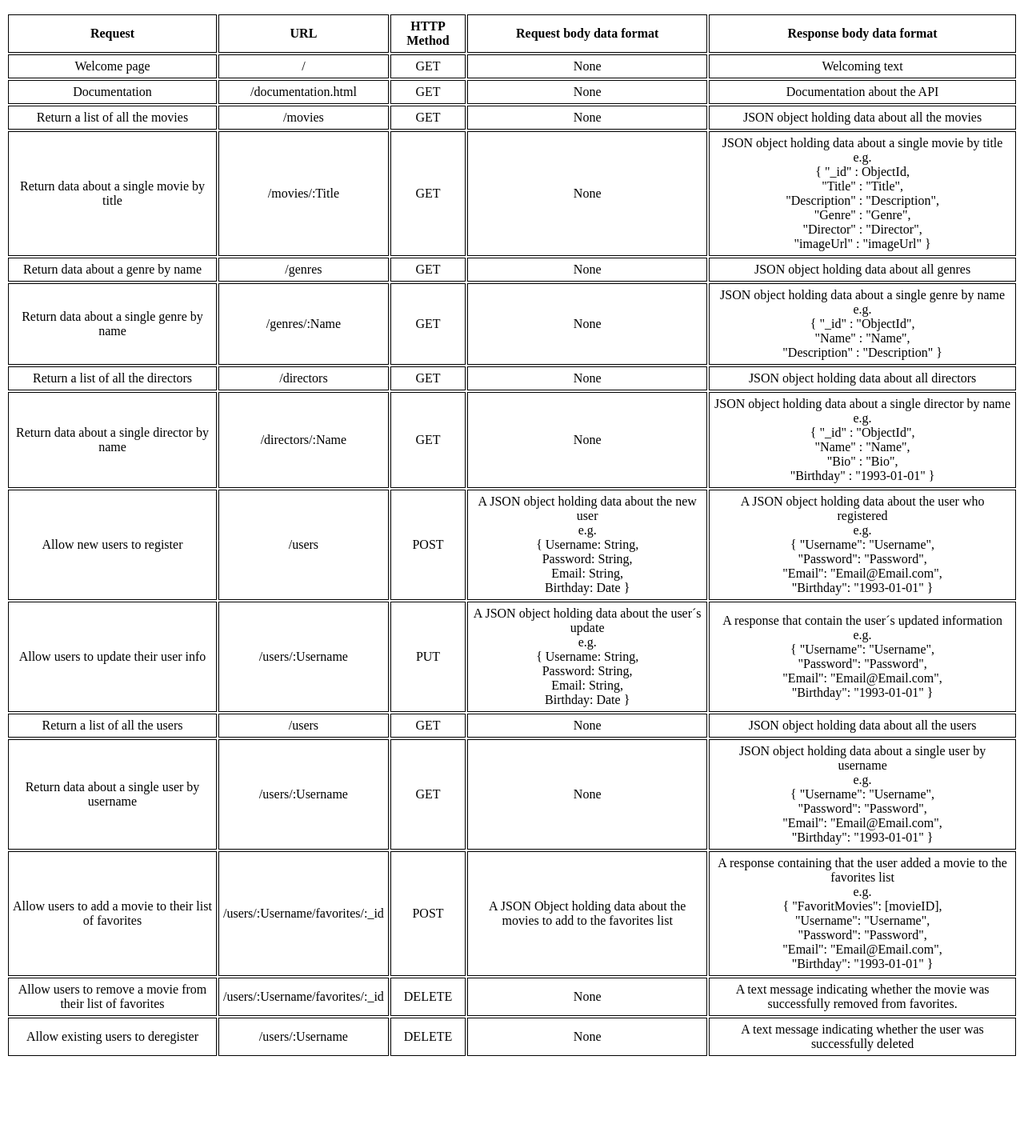
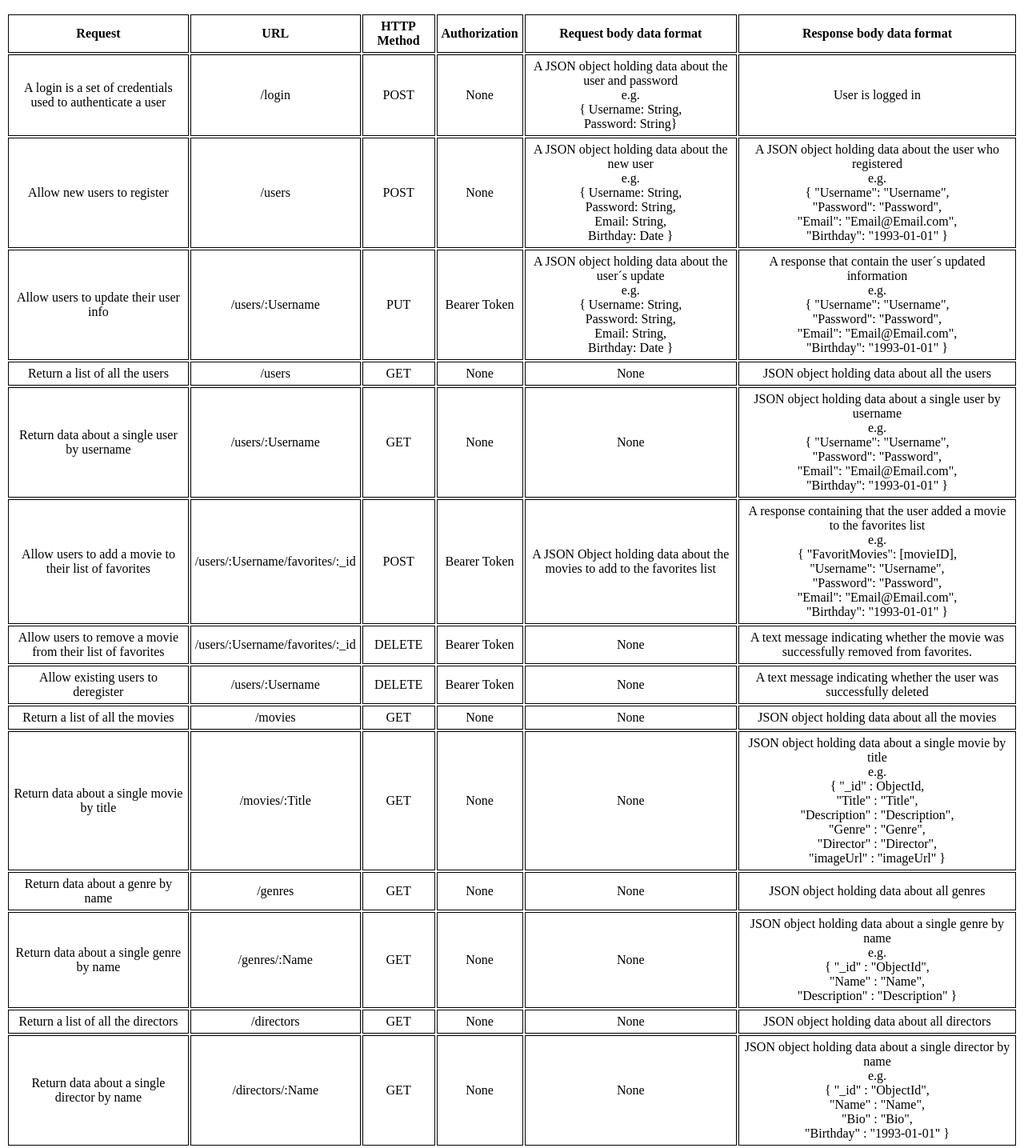
Before and after one commit to andrasbanki/myFlix, a website: page public/documentation.html in a window 1280 px wide. Shown: the part 180-1615 px from the top of the page at 80% size. Before the commit the page ends 1510 px from the top, so only its background shows below. Drawn offline with Linux system fonts and the light colour scheme.

Commit message:
Updated documentation.html

```diff
--- a/public/documentation.html
+++ b/public/documentation.html
@@ -24,85 +24,27 @@
           <th>Request</th>
           <th>URL</th>
           <th>HTTP Method</th>
+          <th>Authorization</th>
           <th>Request body data format</th>
           <th>Response body data format</th>
         </tr>
       </thead>
       <tbody>
         <tr>
-          <td>Welcome page</td>
-          <td>/</td>
-          <td>GET</td>
+          <td>A login is a set of credentials used to authenticate a user</td>
+          <td>/login</td>
+          <td>POST</td>
           <td>None</td>
-          <td>Welcoming text </td>
-        </tr>
-        <tr>
-          <td>Documentation</td>
-          <td>/documentation.html</td>
-          <td>GET</td>
-          <td>None</td>
-          <td>Documentation about the API</td>
-        </tr>
-        <tr>
-          <td>Return a list of all the movies</td>
-          <td>/movies</td>
-          <td>GET</td>
-          <td>None</td>
-          <td>JSON object holding data about all the movies</td>
-        </tr>
-        <tr>
-          <td>Return data about a single movie by title</td>
-          <td>/movies/:Title</td>
-          <td>GET</td>
-          <td>None</td>
-          <td>JSON object holding data about a single movie by title<br> e.g. <br>
-            { "_id" : ObjectId,<br>
-            "Title" : "Title",<br>
-            "Description" : "Description",<br>
-            "Genre" : "Genre",<br>
-            "Director" : "Director",<br>
-            "imageUrl" : "imageUrl" }
-          </td>
-        </tr>
-        <tr>
-          <td>Return data about a genre by name</td>
-          <td>/genres</td>
-          <td>GET</td>
-          <td>None</td>
-          <td>JSON object holding data about all genres</td>
-        </tr>
-        <tr>
-          <td>Return data about a single genre by name</td>
-          <td>/genres/:Name</td>
-          <td>GET</td>
-          <td>None</td>
-          <td>JSON object holding data about a single genre by name<br>e.g.<br>
-            { "_id" : "ObjectId",<br>
-            "Name" : "Name",<br>
-            "Description" : "Description" }</td>
-        </tr>
-        <tr>
-          <td>Return a list of all the directors</td>
-          <td>/directors</td>
-          <td>GET</td>
-          <td>None</td>
-          <td>JSON object holding data about all directors</td>
-        </tr>
-        <tr>
-          <td>Return data about a single director by name</td>
-          <td>/directors/:Name</td>
-          <td>GET</td>
-          <td>None</td>
-          <td>JSON object holding data about a single director by name<br>e.g.<br>
-            { "_id" : "ObjectId",<br>
-            "Name" : "Name",<br>
-            "Bio" : "Bio",<br>
-            "Birthday" : "1993-01-01" }</td>
+          <td>A JSON object holding data about the user and password<br>e.g.<br>
+            { Username: String,<br>
+              Password: String}</td>
+          <td>User is logged in</td>
         </tr>
         <tr>
           <td>Allow new users to register</td>
           <td>/users</td>
           <td>POST</td>
+          <td>None</td>
           <td>A JSON object holding data about the new user<br>e.g.<br>
             { Username: String,<br>
               Password: String,<br>
@@ -120,6 +62,7 @@
           <td>Allow users to update their user info</td>
           <td>/users/:Username</td>
           <td>PUT</td>
+          <td>Bearer Token</td>
           <td>A JSON object holding data about the user´s update<br>e.g.<br>
             { Username: String,<br>
               Password: String,<br>
@@ -138,12 +81,14 @@
           <td>/users</td>
           <td>GET</td>
           <td>None</td>
+          <td>None</td>
           <td>JSON object holding data about all the users</td>
         </tr>
         <tr>
           <td>Return data about a single user by username</td>
           <td>/users/:Username</td>
           <td>GET</td>
+          <td>None</td>
           <td>None</td>
           <td>JSON object holding data about a single user by username<br>e.g.<br>
             { "Username": "Username",<br>
@@ -156,6 +101,7 @@
           <td>Allow users to add a movie to their list of favorites</td>
           <td>/users/:Username/favorites/:_id</td>
           <td>POST</td>
+          <td>Bearer Token</td>
           <td>A JSON Object holding data about the movies to add to the favorites list</td>
           <td>A response containing that the user added a movie to the favorites list<br>e.g.<br>
             { "FavoritMovies": [movieID],<br>
@@ -169,6 +115,7 @@
           <td>Allow users to remove a movie from their list of favorites</td>
           <td>/users/:Username/favorites/:_id</td>
           <td>DELETE</td>
+          <td>Bearer Token</td>
           <td>None</td>
           <td>A text message indicating whether the movie was successfully removed from favorites.</td>
         </tr>
@@ -176,8 +123,71 @@
           <td>Allow existing users to deregister</td>
           <td>/users/:Username</td>
           <td>DELETE</td>
+          <td>Bearer Token</td>
           <td>None</td>
           <td>A text message indicating whether the user was successfully deleted</td>
+        </tr>
+        <tr>
+          <td>Return a list of all the movies</td>
+          <td>/movies</td>
+          <td>GET</td>
+          <td>None</td>
+          <td>None</td>
+          <td>JSON object holding data about all the movies</td>
+        </tr>
+        <tr>
+          <td>Return data about a single movie by title</td>
+          <td>/movies/:Title</td>
+          <td>GET</td>
+          <td>None</td>
+          <td>None</td>
+          <td>JSON object holding data about a single movie by title<br> e.g. <br>
+            { "_id" : ObjectId,<br>
+            "Title" : "Title",<br>
+            "Description" : "Description",<br>
+            "Genre" : "Genre",<br>
+            "Director" : "Director",<br>
+            "imageUrl" : "imageUrl" }
+          </td>
+        </tr>
+        <tr>
+          <td>Return data about a genre by name</td>
+          <td>/genres</td>
+          <td>GET</td>
+          <td>None</td>
+          <td>None</td>
+          <td>JSON object holding data about all genres</td>
+        </tr>
+        <tr>
+          <td>Return data about a single genre by name</td>
+          <td>/genres/:Name</td>
+          <td>GET</td>
+          <td>None</td>
+          <td>None</td>
+          <td>JSON object holding data about a single genre by name<br>e.g.<br>
+            { "_id" : "ObjectId",<br>
+            "Name" : "Name",<br>
+            "Description" : "Description" }</td>
+        </tr>
+        <tr>
+          <td>Return a list of all the directors</td>
+          <td>/directors</td>
+          <td>GET</td>
+          <td>None</td>
+          <td>None</td>
+          <td>JSON object holding data about all directors</td>
+        </tr>
+        <tr>
+          <td>Return data about a single director by name</td>
+          <td>/directors/:Name</td>
+          <td>GET</td>
+          <td>None</td>
+          <td>None</td>
+          <td>JSON object holding data about a single director by name<br>e.g.<br>
+            { "_id" : "ObjectId",<br>
+            "Name" : "Name",<br>
+            "Bio" : "Bio",<br>
+            "Birthday" : "1993-01-01" }</td>
         </tr>
       </tbody>
     </table>
```
